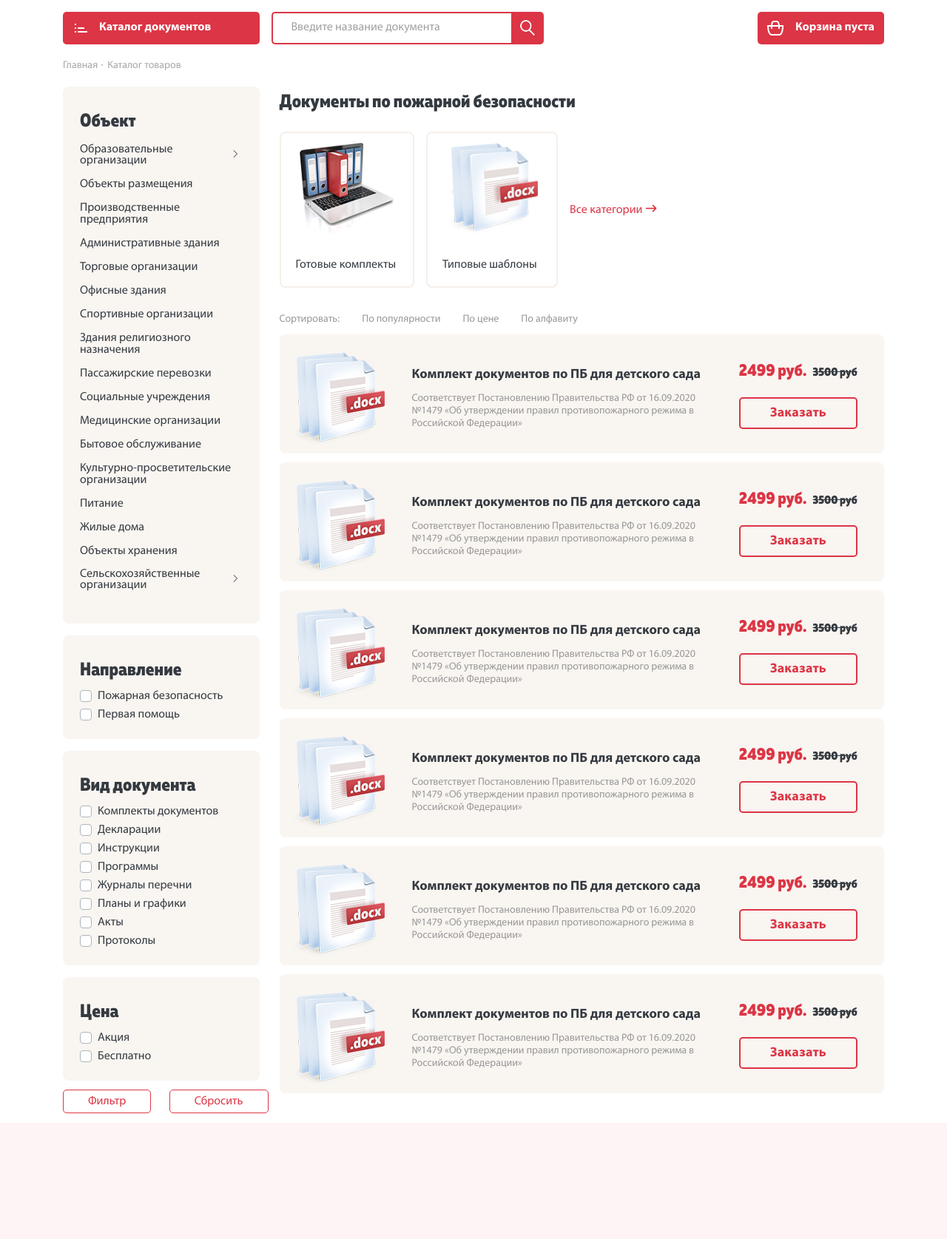
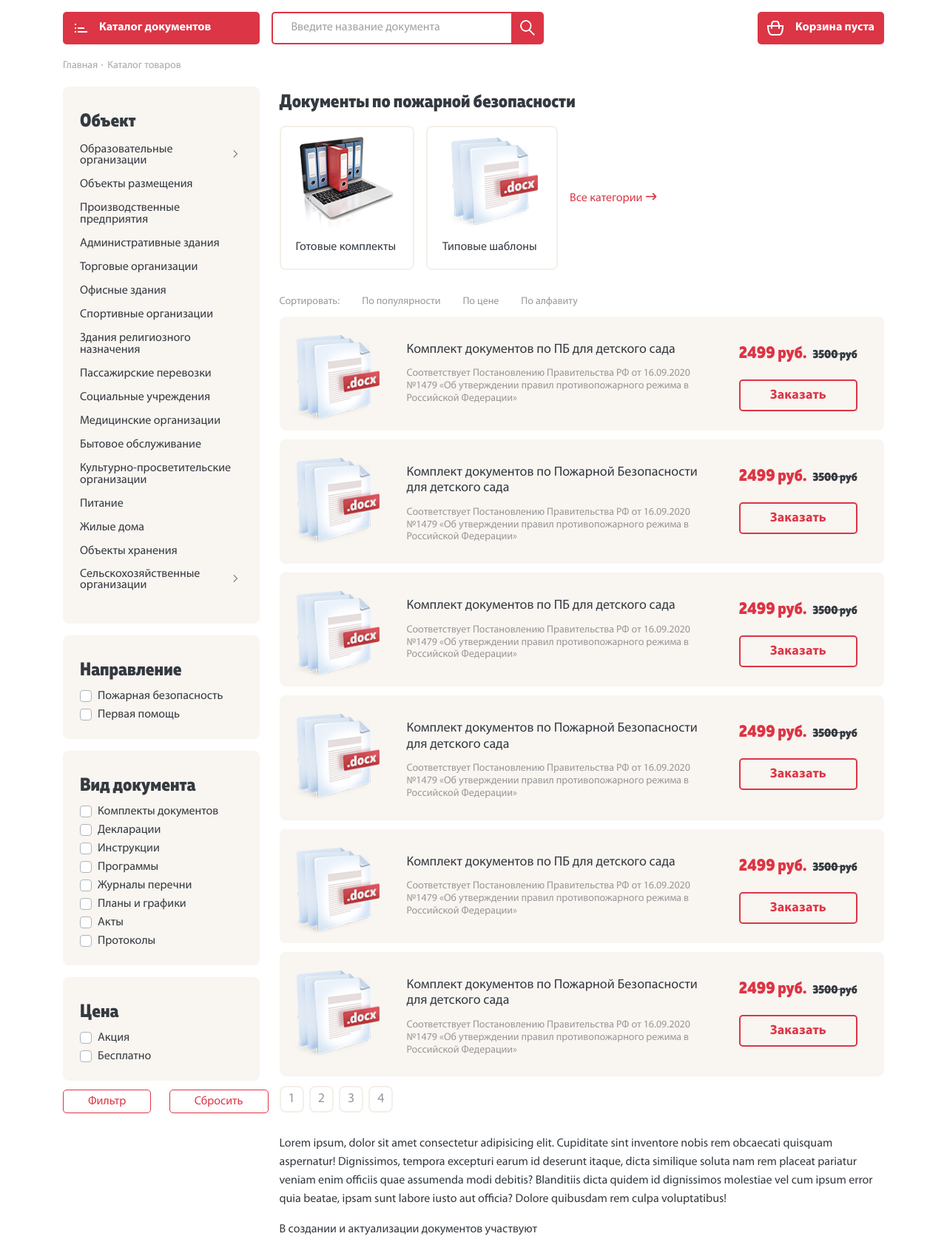
Before and after one commit to pmaks1985/new-gotdoc, a PHP site: page / in a window 1280 px wide. Shown: the part 140-1815 px from the top of the page at 74% size. Before the commit the page ends 1645 px from the top, so only its background shows below. Run offline with PHP 8.4, Linux system fonts and the light colour scheme; some libraries are stand-ins or nearby versions.

Commit message:
В создании и ...

```diff
--- a/css/main.css
+++ b/css/main.css
@@ -341,12 +341,17 @@ body {
   line-height: 37px;
   font-weight: 800;
   color: #343a40;
+  margin-bottom: 0;
 }
 
 .card {
   background-color: #ffffff;
   border: 2px solid #f5efe9;
   border-radius: 8px;
+}
+
+.card-body {
+  padding-top: 4px;
 }
 
 .card-img-top {
@@ -402,8 +407,12 @@ body {
   padding-right: 37px;
 }
 
+.product-list_img__src {
+  max-width: 119px;
+}
+
 .product-list_text__title {
-  font-family: "MyriadPro-Bold_0";
+  font-family: "MyriadPro-Regular";
   font-size: 18px;
   line-height: 1.2;
   font-weight: 400;
@@ -421,7 +430,7 @@ body {
 
 .product-list_text {
   padding-right: 47px;
-  padding-top: 20px;
+  padding-top: 10px;
 }
 
 .price {
@@ -467,4 +476,30 @@ body {
 .buy-button {
   padding-top: 30px;
 }
+
+.page-navigation {
+  padding-top: 13px;
+}
+
+.page-navidation_numbers {
+  background-color: #ffffff;
+  border: 2px solid #f5efe9;
+  border-radius: 8px;
+  font-size: 18px;
+  line-height: 1.2;
+  font-weight: 400;
+  color: #989898;
+  padding: 5px 10px;
+  margin-right: 7px;
+  text-decoration: none !important;
+}
+
+.page-navidation_numbers:hover {
+  background-color: #f9f5f1;
+  color: #989898;
+}
+
+.text {
+  padding-top: 30px;
+}
 /*# sourceMappingURL=main.css.map */
--- a/css/main.scss
+++ b/css/main.scss
@@ -330,12 +330,17 @@ body {
     line-height: 37px;
     font-weight: 800;
     color: #343a40;
+    margin-bottom: 0;
 }
 
 .card {
     background-color: #ffffff;
     border: 2px solid #f5efe9;
     border-radius: 8px;
+}
+
+.card-body {
+    padding-top: 4px;
 }
 
 .card-img-top {
@@ -391,8 +396,12 @@ body {
     padding-right: 37px;
 }
 
+.product-list_img__src {
+    max-width: 119px;
+}
+
 .product-list_text__title {
-    font-family: "MyriadPro-Bold_0";
+    font-family: "MyriadPro-Regular";
     font-size: 18px;
     line-height: 1.2;
     font-weight: 400;
@@ -410,7 +419,7 @@ body {
 
 .product-list_text {
     padding-right: 47px;
-    padding-top: 20px;
+    padding-top: 10px;
 }
 
 .price {
@@ -456,3 +465,29 @@ body {
 .buy-button {
     padding-top: 30px;
 }
+
+.page-navigation {
+    padding-top: 13px;
+}
+
+.page-navidation_numbers {
+    background-color: #ffffff;
+    border: 2px solid #f5efe9;
+    border-radius: 8px;
+    font-size: 18px;
+    line-height: 1.2;
+    font-weight: 400;
+    color: #989898;
+    padding: 5px 10px;
+    margin-right: 7px;
+    text-decoration: none !important;
+}
+
+.page-navidation_numbers:hover {
+    background-color: #f9f5f1;
+    color: #989898;
+}
+
+.text {
+    padding-top: 30px;
+}
--- a/index.html
+++ b/index.html
@@ -465,7 +465,8 @@
                     </div>
                     <div>
                         <div class="product-list d-flex">
-                            <div class="product-list_img"><img src="/img/docs.png" alt="docs"></div>
+                            <div class="product-list_img"><img src="/img/docs.png" alt="docs"
+                                    class="product-list_img__src"></div>
                             <div class="product-list_text">
                                 <p class="product-list_text__title">Комплект документов по ПБ для детского сада</p>
                                 <p class="product-list_text__description">Соответствует Постановлению Правительства РФ
@@ -482,7 +483,27 @@
                             </div>
                         </div>
                         <div class="product-list d-flex">
-                            <div class="product-list_img"><img src="/img/docs.png" alt="docs"></div>
+                            <div class="product-list_img"><img src="/img/docs.png" alt="docs"
+                                    class="product-list_img__src"></div>
+                            <div class="product-list_text">
+                                <p class="product-list_text__title">Комплект документов по Пожарной Безопасности для
+                                    детского сада</p>
+                                <p class="product-list_text__description">Соответствует Постановлению Правительства РФ
+                                    от
+                                    16.09.2020 №1479 «Об
+                                    утверждении правил противопожарного режима в Российской Федерации»</p>
+                            </div>
+                            <div class="price">
+                                <span class="price-new">2499 руб.</span><span class="price-old">3500 руб</span>
+                                <div class="buy-button">
+                                    <a href="#"
+                                        class="btn-outline-danger text-decoration-none buy-button_link">Заказать</a>
+                                </div>
+                            </div>
+                        </div>
+                        <div class="product-list d-flex">
+                            <div class="product-list_img"><img src="/img/docs.png" alt="docs"
+                                    class="product-list_img__src"></div>
                             <div class="product-list_text">
                                 <p class="product-list_text__title">Комплект документов по ПБ для детского сада</p>
                                 <p class="product-list_text__description">Соответствует Постановлению Правительства РФ
@@ -499,7 +520,27 @@
                             </div>
                         </div>
                         <div class="product-list d-flex">
-                            <div class="product-list_img"><img src="/img/docs.png" alt="docs"></div>
+                            <div class="product-list_img"><img src="/img/docs.png" alt="docs"
+                                    class="product-list_img__src"></div>
+                            <div class="product-list_text">
+                                <p class="product-list_text__title">Комплект документов по Пожарной Безопасности для
+                                    детского сада</p>
+                                <p class="product-list_text__description">Соответствует Постановлению Правительства РФ
+                                    от
+                                    16.09.2020 №1479 «Об
+                                    утверждении правил противопожарного режима в Российской Федерации»</p>
+                            </div>
+                            <div class="price">
+                                <span class="price-new">2499 руб.</span><span class="price-old">3500 руб</span>
+                                <div class="buy-button">
+                                    <a href="#"
+                                        class="btn-outline-danger text-decoration-none buy-button_link">Заказать</a>
+                                </div>
+                            </div>
+                        </div>
+                        <div class="product-list d-flex">
+                            <div class="product-list_img"><img src="/img/docs.png" alt="docs"
+                                    class="product-list_img__src"></div>
                             <div class="product-list_text">
                                 <p class="product-list_text__title">Комплект документов по ПБ для детского сада</p>
                                 <p class="product-list_text__description">Соответствует Постановлению Правительства РФ
@@ -516,9 +557,11 @@
                             </div>
                         </div>
                         <div class="product-list d-flex">
-                            <div class="product-list_img"><img src="/img/docs.png" alt="docs"></div>
+                            <div class="product-list_img"><img src="/img/docs.png" alt="docs"
+                                    class="product-list_img__src"></div>
                             <div class="product-list_text">
-                                <p class="product-list_text__title">Комплект документов по ПБ для детского сада</p>
+                                <p class="product-list_text__title">Комплект документов по Пожарной Безопасности для
+                                    детского сада</p>
                                 <p class="product-list_text__description">Соответствует Постановлению Правительства РФ
                                     от
                                     16.09.2020 №1479 «Об
@@ -532,39 +575,23 @@
                                 </div>
                             </div>
                         </div>
-                        <div class="product-list d-flex">
-                            <div class="product-list_img"><img src="/img/docs.png" alt="docs"></div>
-                            <div class="product-list_text">
-                                <p class="product-list_text__title">Комплект документов по ПБ для детского сада</p>
-                                <p class="product-list_text__description">Соответствует Постановлению Правительства РФ
-                                    от
-                                    16.09.2020 №1479 «Об
-                                    утверждении правил противопожарного режима в Российской Федерации»</p>
-                            </div>
-                            <div class="price">
-                                <span class="price-new">2499 руб.</span><span class="price-old">3500 руб</span>
-                                <div class="buy-button">
-                                    <a href="#"
-                                        class="btn-outline-danger text-decoration-none buy-button_link">Заказать</a>
-                                </div>
-                            </div>
-                        </div>
-                        <div class="product-list d-flex">
-                            <div class="product-list_img"><img src="/img/docs.png" alt="docs"></div>
-                            <div class="product-list_text">
-                                <p class="product-list_text__title">Комплект документов по ПБ для детского сада</p>
-                                <p class="product-list_text__description">Соответствует Постановлению Правительства РФ
-                                    от
-                                    16.09.2020 №1479 «Об
-                                    утверждении правил противопожарного режима в Российской Федерации»</p>
-                            </div>
-                            <div class="price">
-                                <span class="price-new">2499 руб.</span><span class="price-old">3500 руб</span>
-                                <div class="buy-button">
-                                    <a href="#"
-                                        class="btn-outline-danger text-decoration-none buy-button_link">Заказать</a>
-                                </div>
-                            </div>
+                    </div>
+                    <div class="page-navigation d-flex">
+                        <a href="#" class="page-navidation_numbers">1</a>
+                        <a href="#" class="page-navidation_numbers">2</a>
+                        <a href="#" class="page-navidation_numbers">3</a>
+                        <a href="#" class="page-navidation_numbers">4</a>
+                    </div>
+                    <div class="text">
+                        <p>Lorem ipsum, dolor sit amet consectetur adipisicing elit. Cupiditate sint inventore nobis rem
+                            obcaecati quisquam aspernatur! Dignissimos, tempora excepturi earum id deserunt itaque,
+                            dicta similique soluta nam rem placeat pariatur veniam enim officiis quae assumenda modi
+                            debitis? Blanditiis dicta quidem id dignissimos molestiae vel cum ipsum error quia beatae,
+                            ipsam sunt labore iusto aut officia? Dolore quibusdam rem culpa voluptatibus!</p>
+                    </div>
+                    <div class="those-involved">
+                        <div class="those-involted_title">
+                            В создании и актуализации документов участвуют
                         </div>
                     </div>
 
```
Also changed, not shown: 1 other file.
